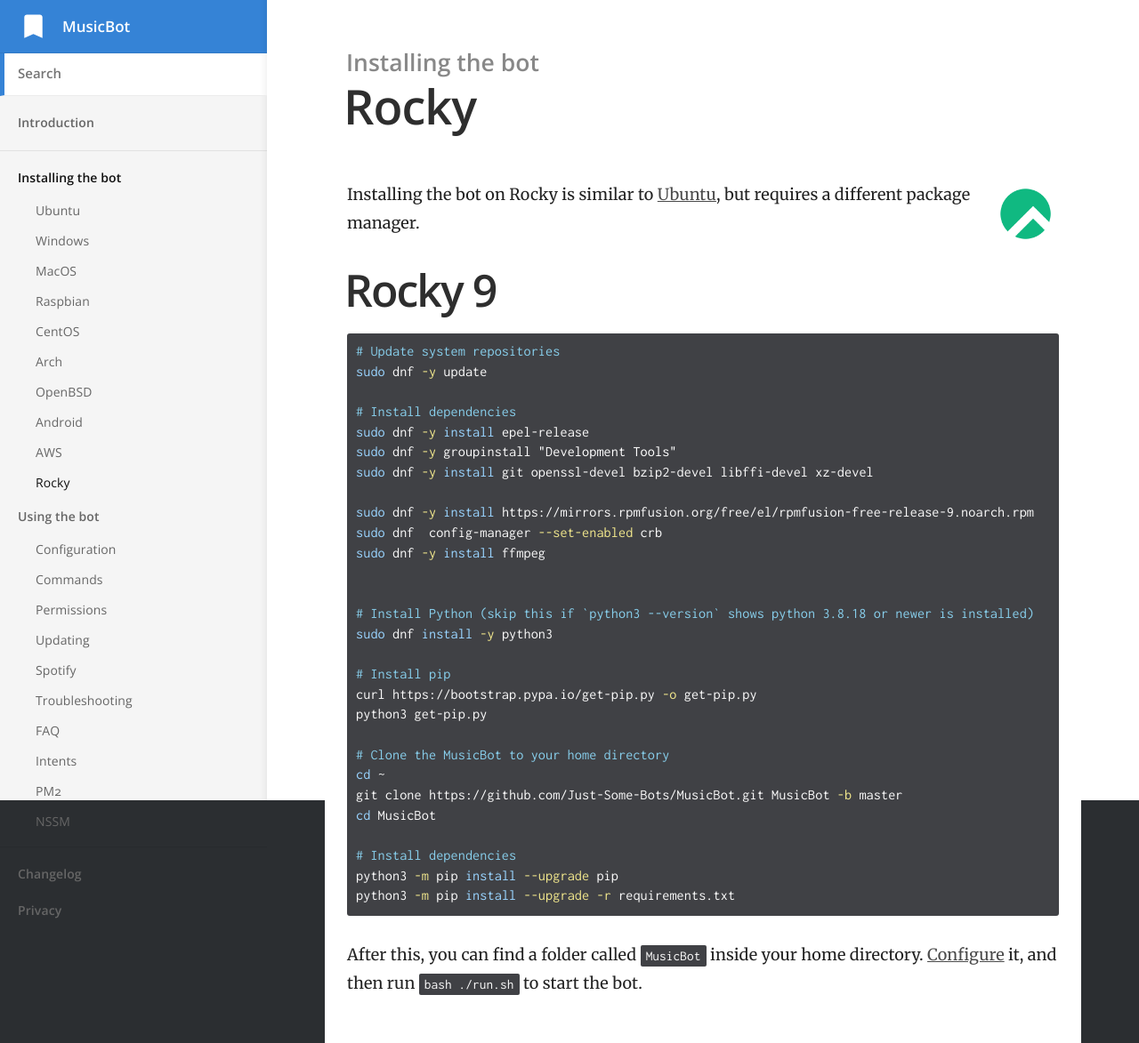
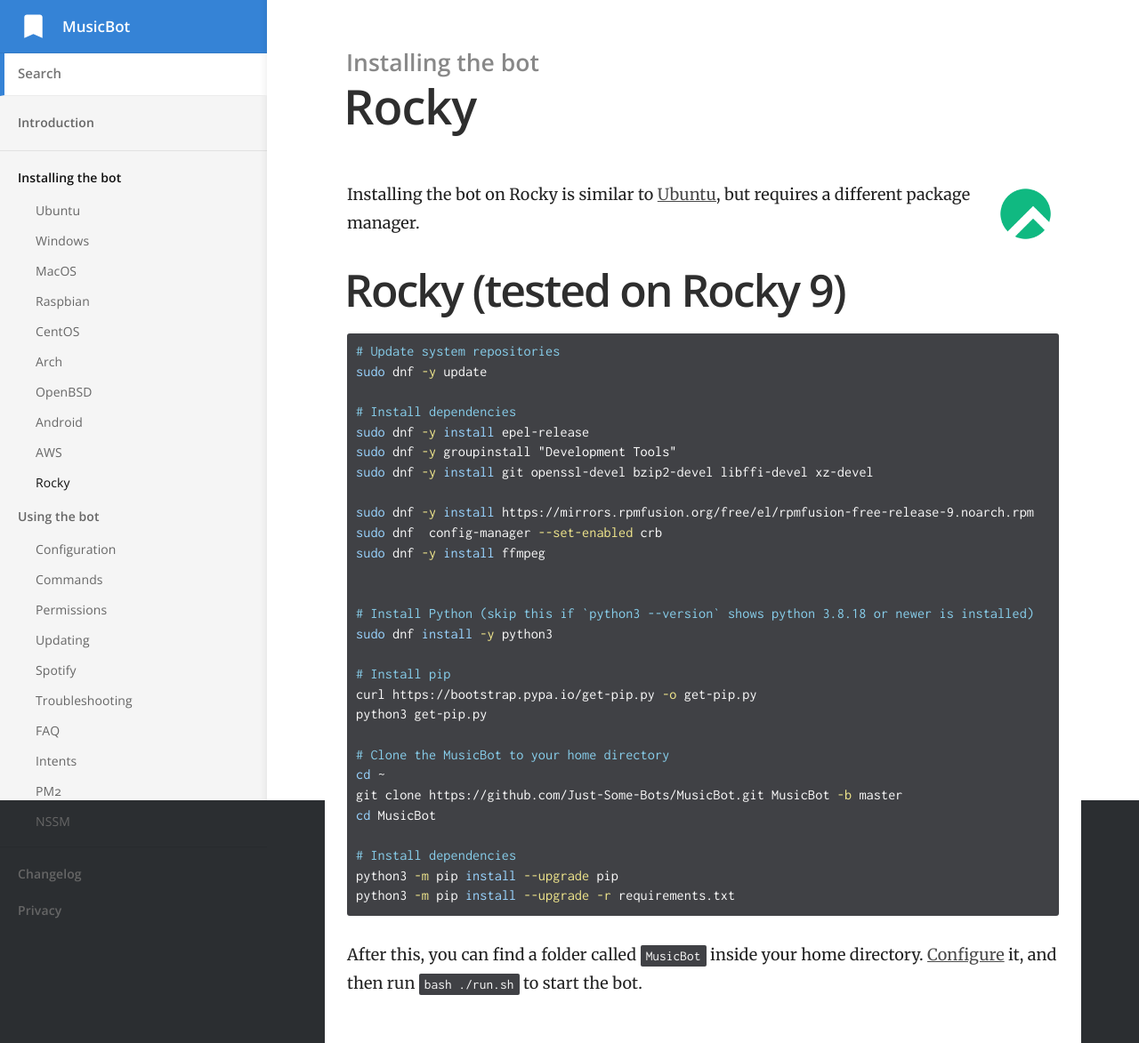
Before and after one commit to Just-Some-Bots/MusicBot, a Jekyll site: the page built from _docs/installing/rocky.md, in a window 1280 px wide. Shown: the whole page at 89% size. Built offline with Jekyll 4.4.1, drawn with Linux system fonts in a browser that asks for light colours.

Commit message:
Update rocky.md

```diff
--- a/_docs/installing/rocky.md
+++ b/_docs/installing/rocky.md
@@ -8,7 +8,7 @@ order: 11
 
 Installing the bot on Rocky is similar to [Ubuntu](/installing/ubuntu), but requires a different package manager.
 
-# Rocky 9
+# Rocky (tested on Rocky 9)
 ~~~bash
 # Update system repositories
 sudo dnf -y update
```
